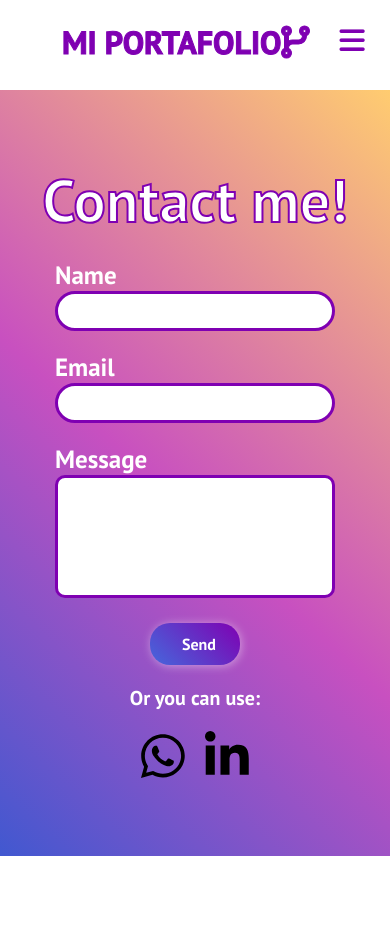
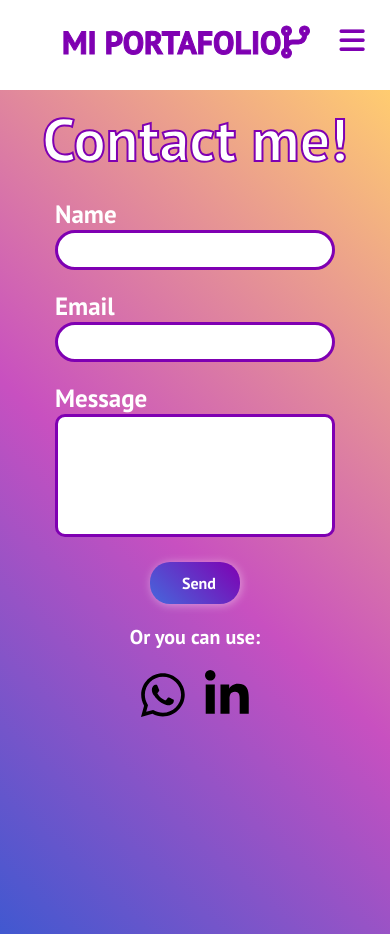
Before and after one commit to Paolollch/miportafolio, a React (Create React App) app: page /Contact in a window 390 px wide. Built offline with nearby package versions, Linux system fonts and the light colour scheme.

Commit message:
Adaptando contact

```diff
--- a/src/pages/Contact/Contact.css
+++ b/src/pages/Contact/Contact.css
@@ -5,7 +5,7 @@
     background-image: linear-gradient(43deg, #4158D0 0%, #C850C0 46%, #FFCC70 100%);
     position:absolute;
     align-items: center;
-    justify-content: center;
+    /* justify-content: center; */
     display: flex;
     flex-direction: column;
     flex-wrap: wrap;
@@ -106,9 +106,7 @@ p{
 @media(max-width: 600px) {
 
     .containerContact{
-      height: 720px;
+      min-height: calc(100% );
       /* min-height: 100% ; */
      }
-
-
-}
+    }
```
